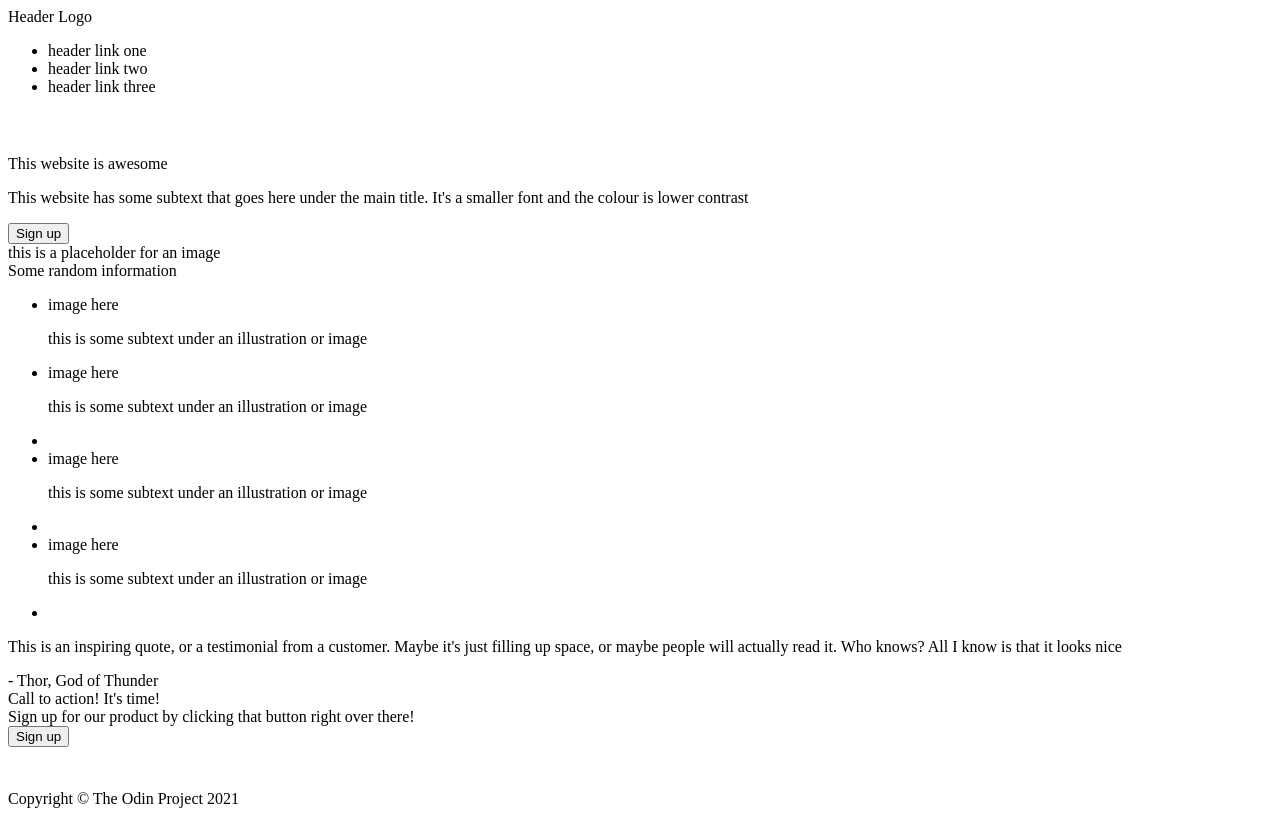
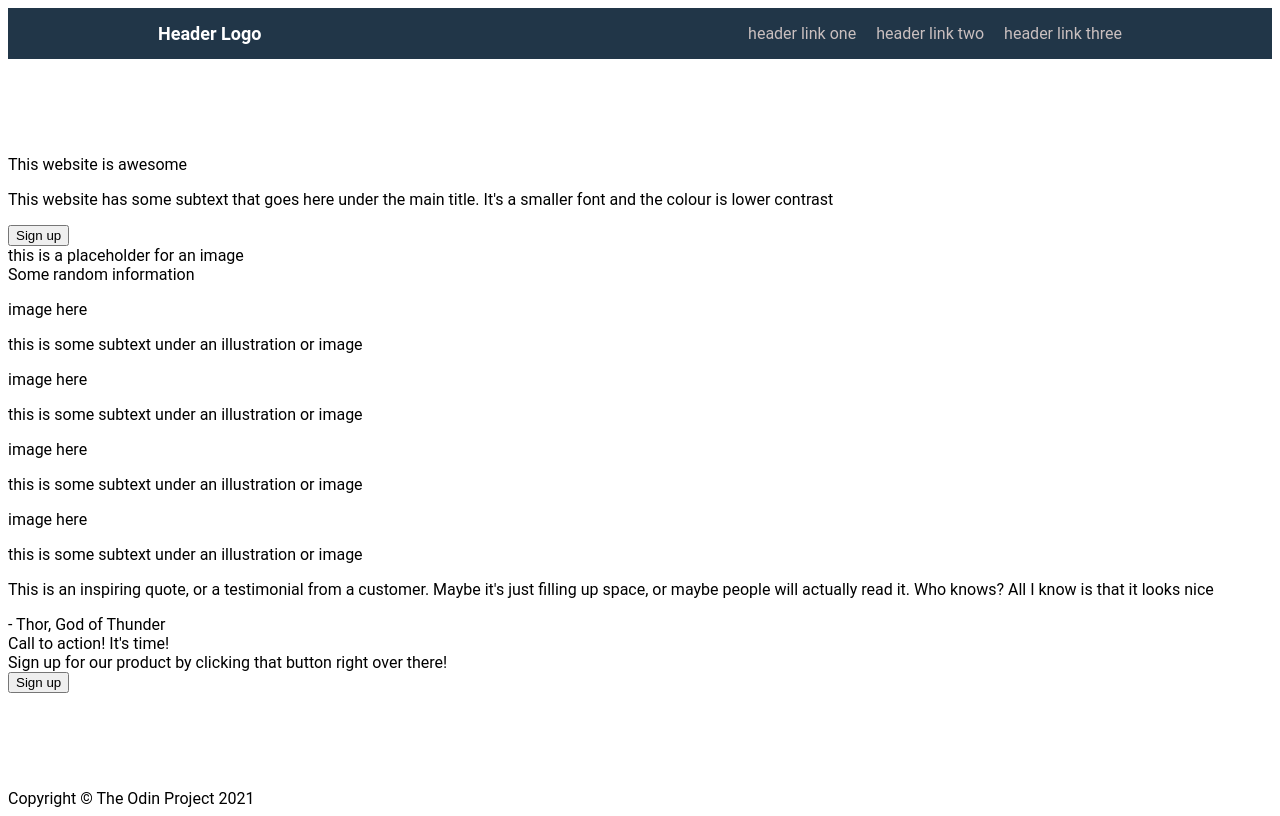
Before and after one commit to ninmedium/first_flex_landing_page, a plain HTML site: page index.html in a window 1280 px wide. Drawn offline with Linux system fonts and the light colour scheme.

Commit message:
Style the header
- padding added on left and right
- links are greyed, logo is white and bold
- background is dark turqouise

```diff
--- a/index.html
+++ b/index.html
@@ -12,7 +12,7 @@
     <body>
 
         <div class="header">
-            <div>Header Logo</div>
+            <div class="logo">Header Logo</div>
             <ul class="headerlist">
                 <li>header link one</li>
                 <li>header link two</li>
--- a/style.css
+++ b/style.css
@@ -3,4 +3,30 @@ body {
     flex-direction: column;
     min-height: 100vh;
     justify-content: space-between;
+    font-family: roboto, sans-serif;
 }
+
+.header {
+    background-color: #213648;
+    color: white;
+    display: flex;
+    justify-content: space-between;
+    padding: 0 150px 0 150px;
+    align-items: center;
+}
+
+ul {
+    list-style-type: none;
+    padding: 0;
+}
+
+.logo {
+    font-size: large;
+    font-weight: bold;
+}
+
+.headerlist {
+    display:flex;
+    gap: 20px;
+    color: #c9bfbf;
+}
```
